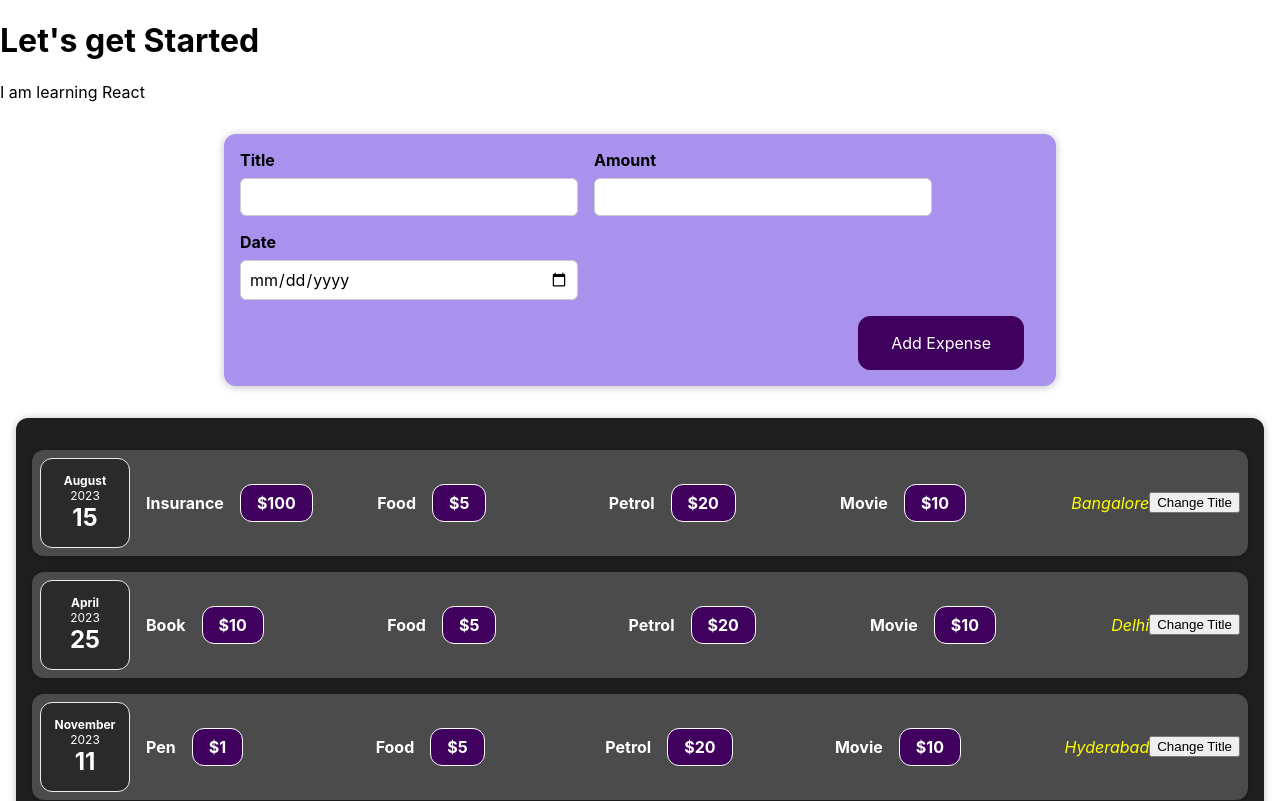
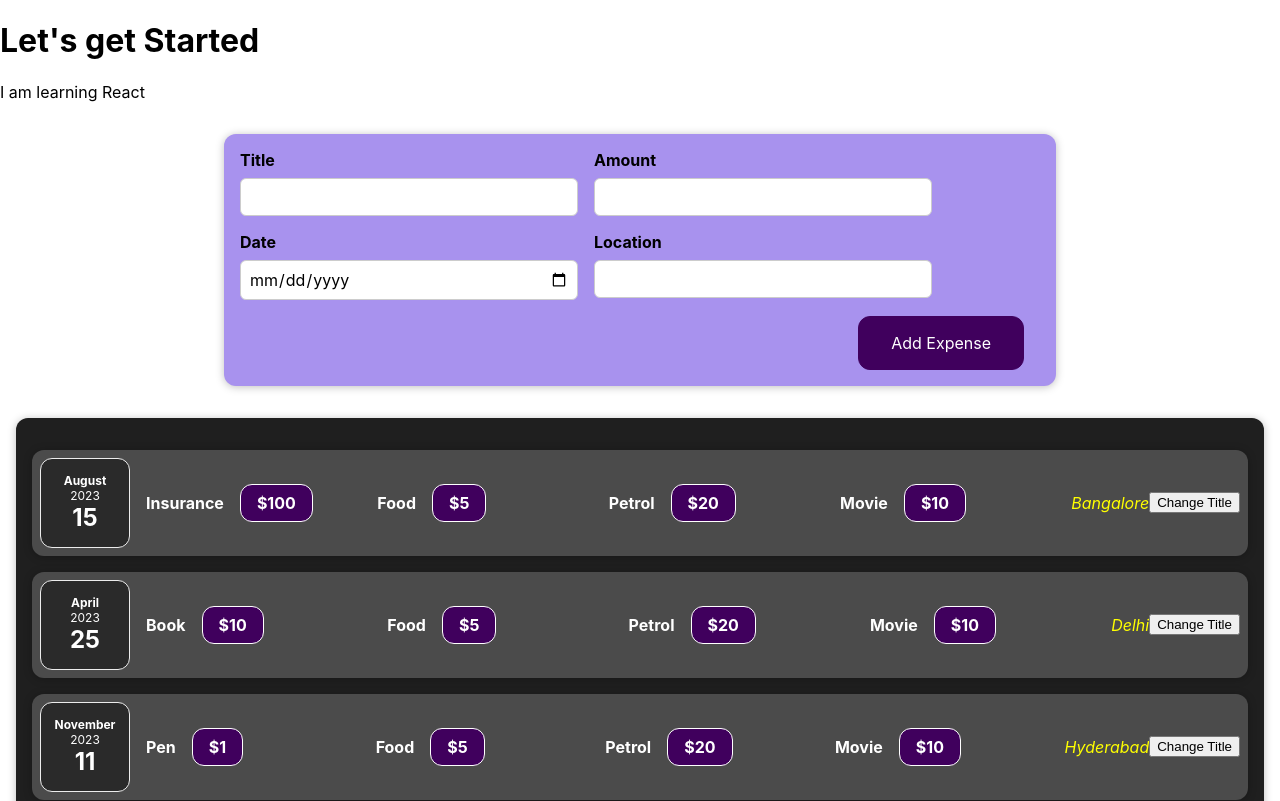
Before and after one commit to gautamranjan09/First_project_using_React, a React (Create React App) app: page / in a window 1280 px wide. Shown: the top 801 px of the page. Built offline with nearby package versions, Linux system fonts and the light colour scheme.

Commit message:
Learning: Lifted expense data to App component and updated expenses array
- Successfully lifted state from ExpenseForm component to App component.
- Added logic to append new expense data to the existing expenses array.
- Ensured that the updated expenses list is rendered on the screen.

```diff
--- a/src/App.js
+++ b/src/App.js
@@ -1,9 +1,9 @@
-import ExpenseItem from "./components/ExpenseItem";
+import { useState } from "react";
 import Expenses from "./components/Expenses";
 import NewExpense from "./components/NewExpense/NewExpense.js";
 
 function App() {
-  const expenses = [
+  const [expenses, setExpense]=useState([
     {
       id: "1",
       date: new Date(2023, 7, 15),
@@ -32,12 +32,18 @@ function App() {
       price: 200,
       location: "Mumbai",
     },
-  ];
+  ]);
+
+  const addNewDataHandler=(data)=>{
+    setExpense((prevData)=>{
+      return [...prevData,data];
+    });
+  };
   return (
     <div>
       <h1>Let's get Started</h1>
       <p>I am learning React</p>
-      <NewExpense/>
+      <NewExpense onAddNewData={addNewDataHandler}/>
 
       {/* <ExpenseItem date={new Date(2023, 7, 15)} title="Insurance" price="50" location="Bangalore" />
 
--- a/src/components/NewExpense/ExpenseFrom.js
+++ b/src/components/NewExpense/ExpenseFrom.js
@@ -1,10 +1,11 @@
 import React, { useState } from "react";
 import "./ExpenseForm.css";
 
-const ExpenseForm = () => {
+const ExpenseForm = (props) => {
   const [enteredTitle, setEnteredTitle] = useState("");
   const [enteredAmount, setEnteredAmount] = useState("");
   const [enteredDate, setEnteredDate] = useState("");
+  const [enteredLocation, setEnteredLocation] = useState("");
 
   const titleChangeHandler = (event) => {
     setEnteredTitle(event.target.value);
@@ -15,19 +16,25 @@ const ExpenseForm = () => {
   const dateChangeHandler = (event) => {
     setEnteredDate(event.target.value);
   };
-
+  const locationChangeHandler = (event) => {
+    setEnteredLocation(event.target.value);
+  };
   const fromSubmitHandler = (event) => {
     event.preventDefault();
 
     const expenseData = {
       title: enteredTitle,
-      amount: enteredAmount,
+      price: enteredAmount,
       date: new Date(enteredDate),
+      location: enteredLocation
     };
+
+    props.onSaveExpenseData(expenseData);
 
     setEnteredTitle("");
     setEnteredAmount("");
     setEnteredDate("");
+    setEnteredLocation("");
   };
 
   return (
@@ -48,6 +55,7 @@ const ExpenseForm = () => {
             type="number"
             id="amount"
             value={enteredAmount}
+            min="0"
             onChange={amountChangeHandler}
           />
         </div>
@@ -62,6 +70,15 @@ const ExpenseForm = () => {
             onChange={dateChangeHandler}
           />
         </div>
+        <div className="new-expense__control">
+          <label htmlFor="title">Location</label>
+          <input
+            type="text"
+            id="location"
+            value={enteredLocation}
+            onChange={locationChangeHandler}
+          />
+        </div>
       </div>
       <div className="new-expense__actions">
         <button type="submit">Add Expense</button>
--- a/src/components/NewExpense/NewExpense.js
+++ b/src/components/NewExpense/NewExpense.js
@@ -2,10 +2,16 @@ import React from "react";
 import ExpenseForm from "./ExpenseFrom";
 import "./NewExpense.css";
 
-const NewExpense = () => {
+const NewExpense = (props) => {
+
+  const saveExpenseDataHandler=(enteredExpenseData)=>{
+    const expenseData={...enteredExpenseData, id: Math.random().toString()};
+    props.onAddNewData(expenseData);
+  };
+
   return (
     <div className="new-expense">
-      <ExpenseForm />
+      <ExpenseForm onSaveExpenseData={saveExpenseDataHandler} />
     </div>
   );
 };
```
